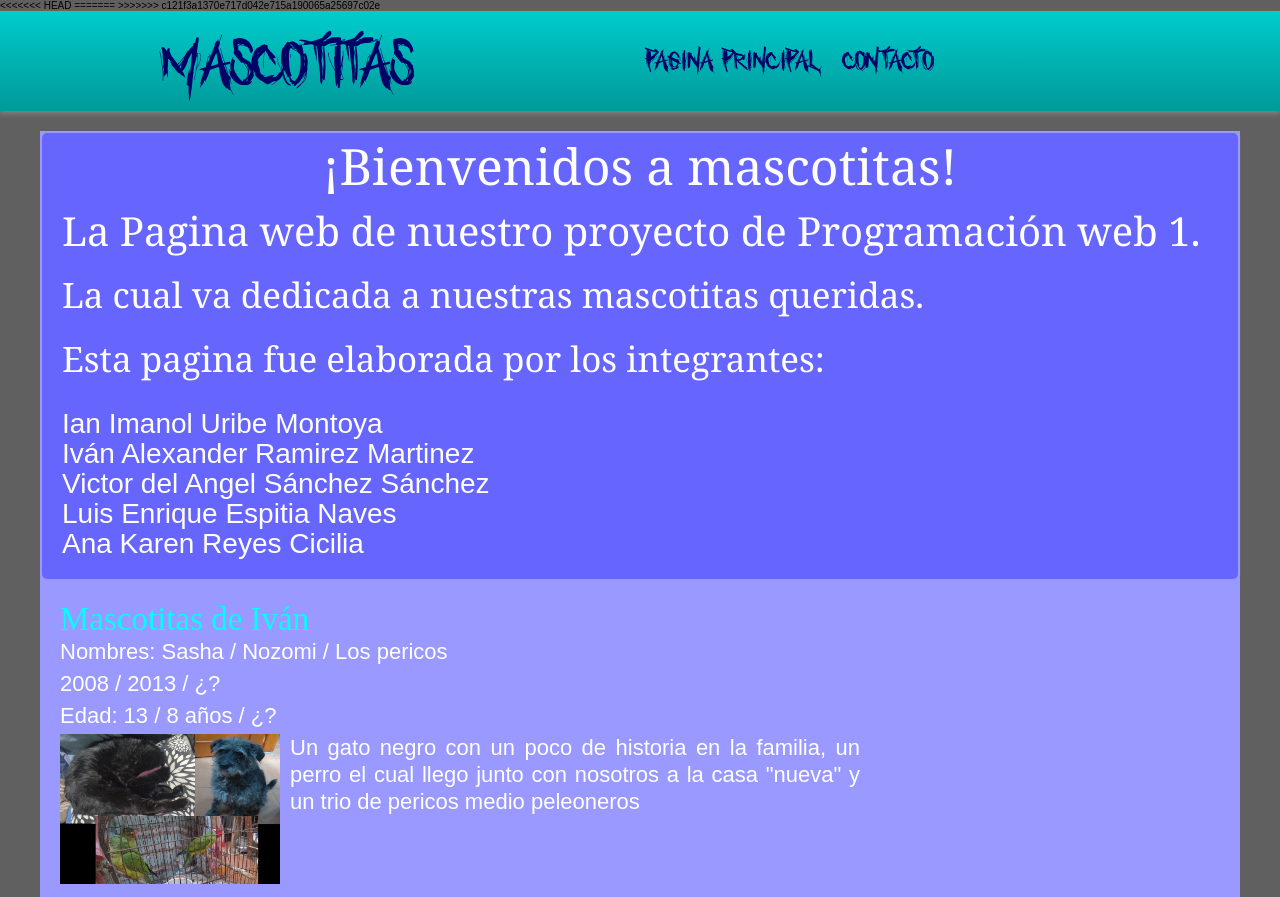
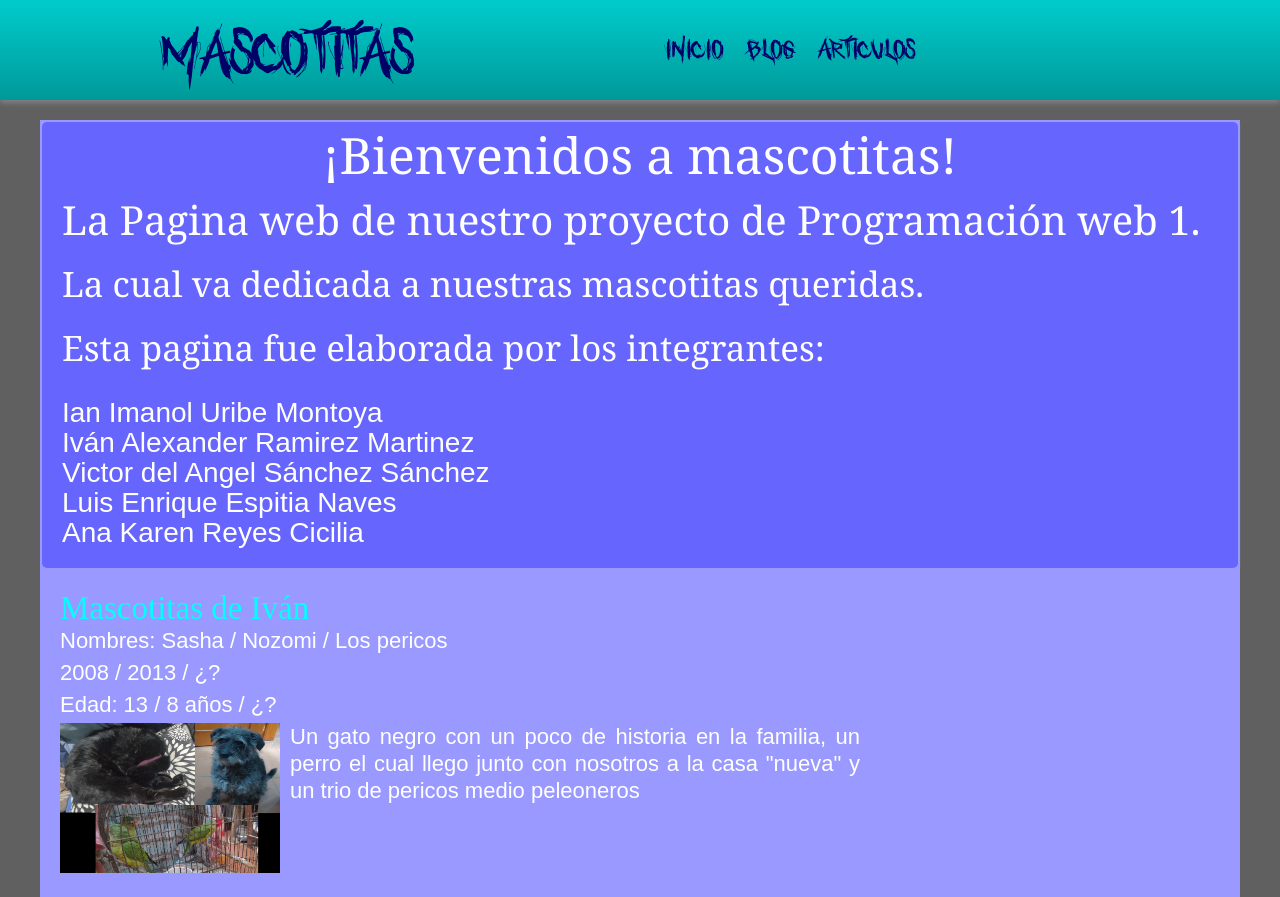
Before and after one commit to imanol-um/Proyecto_Programaci-n_Web_1, a plain HTML site: page index.html in a window 1280 px wide. Shown: the top 897 px of the page. Drawn offline with Linux system fonts and the light colour scheme.

```diff
--- a/index.html
+++ b/index.html
@@ -11,13 +11,9 @@
     <title>El blog del Narco</title>
 </head>
 
-<<<<<<< HEAD
-<body class="fondo">
-=======
 <body>
     <!-- Inicio de la seccion general -->
 
->>>>>>> c121f3a1370e717d042e715a190065a25697c02e
     <header>
         <div id="subheader">
             <div id="logotipo">
@@ -25,8 +21,9 @@
             </div>
             <nav>
                 <ul>
-                    <li><a href="index.html">Pagina principal</a></li>
-                    <li><a href="index.html">Contacto</a></li>
+                    <li><a href="index.html">Inicio</a></li>
+                    <li><a href="index.html">Blog</a></li>
+                    <li><a href="index.html">Articulos</a></li>
                 </ul>
 
             </nav>
```
